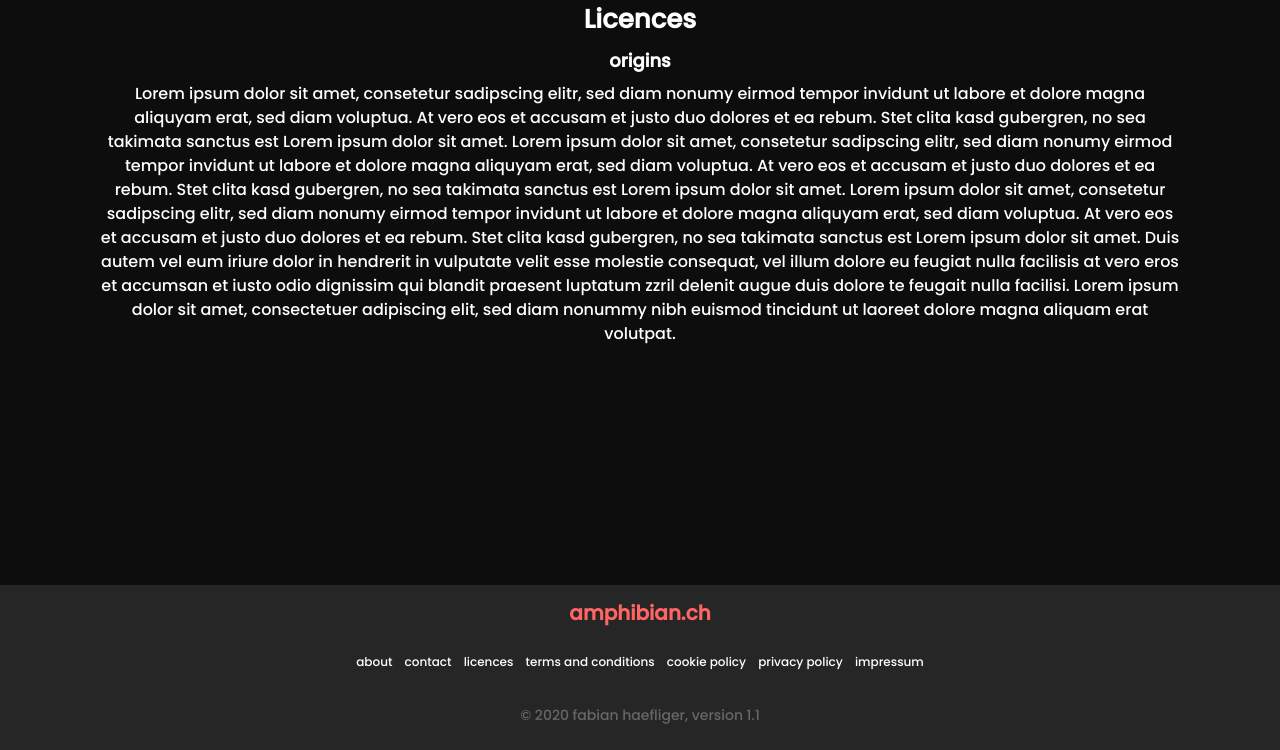
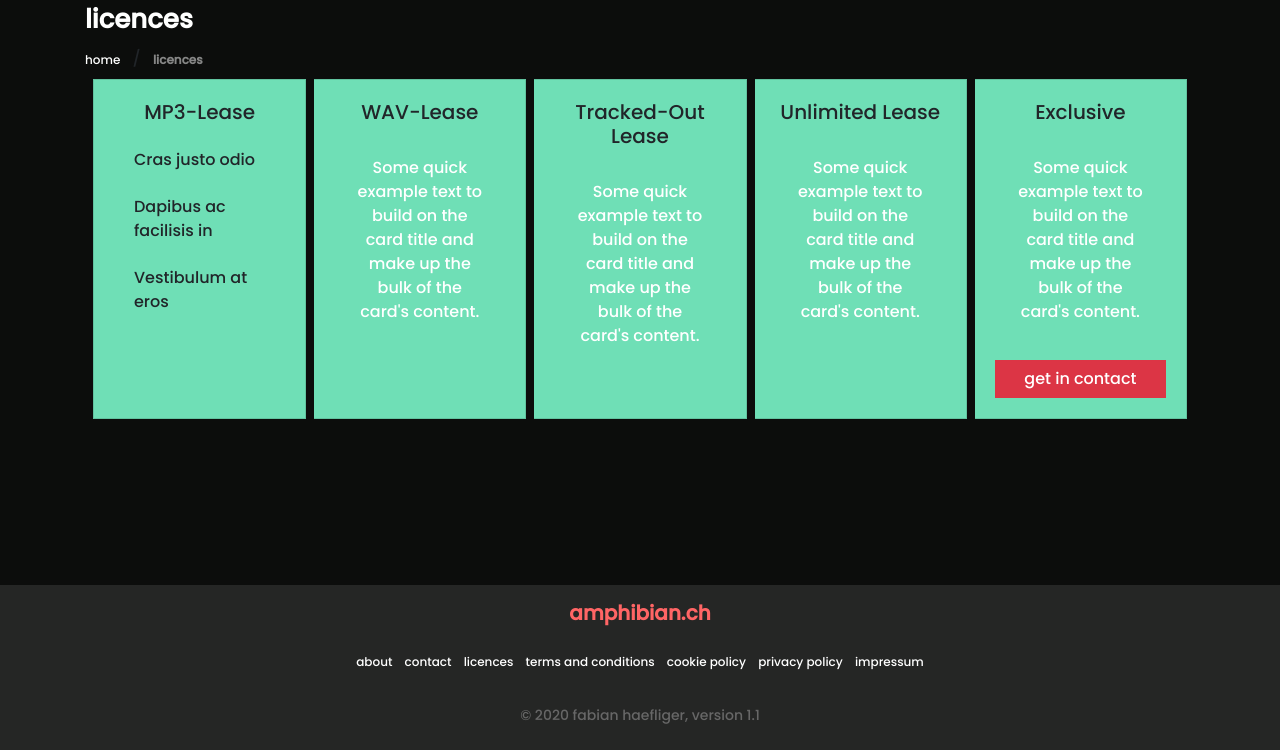
Before and after one commit to fabianhaef/amphibianecom, a Django app: page /licences/ in a window 1280 px wide. Shown: the part 50-800 px from the top of the page. Run offline with Django 3.2, Linux system fonts and the light colour scheme; data comes from the database, SQL or seed files in the repository; both versions use the stored data as it was after the commit; some libraries are stand-ins or nearby versions.

Commit message:
contact, about, licences, terms and conditions, cookie policy

```diff
--- a/amphibianecom/urls.py
+++ b/amphibianecom/urls.py
@@ -17,7 +17,7 @@ urlpatterns = [
     path('licences/', views.LicenceView.as_view(), name='licence'),
     path('terms-and-conditions/', views.TermsAndConditionsView.as_view(), name='terms-and-condition'),
     path('cookie-policy/', views.CookiePolicyView.as_view(), name='cookie-policy'),
-    path('privacy-policy/', views.CookiePolicyView.as_view(), name='privacy-policy'),
+    path('privacy-policy/', views.PrivacyPolicyView.as_view(), name='privacy-policy'),
     path('impressum/', views.ImpressumView.as_view(), name='impressum'),
 ]
 
--- a/static/style.css
+++ b/static/style.css
@@ -11,6 +11,7 @@
 
 * {
     margin: 0;
+    border-radius: 0 !important;
 }
 
 .main {
@@ -170,3 +171,22 @@ a:hover {
     color: white;
     opacity: 0.5;
 }
+
+.bootstrap-overrides-card {
+    margin: 8px;
+    background-color: var(--light-green);
+}
+
+.bootstrap-overrides-card:hover {
+    transform: scale(1.05);
+}
+
+.bootstrap-override-list-group-item {
+    background-color: var(--light-green);
+    border: none;
+    text-align: left;
+}
+
+.img-cover:hover {
+    transform: scale(1.02);
+}
--- a/templates/cart/home.html
+++ b/templates/cart/home.html
@@ -6,7 +6,7 @@
       <div class="row">
           {% for product in products %}
           <div class="col-lg-3 text-center">
-              <img src="{{product.image.url}}" alt="beat-cover" class="img-fluid">
+              <img src="{{product.image.url}}" alt="beat-cover" class="img-fluid img-cover">
               <a href="#" >
                   <h3 id="title-link">{{ product.title }}</h3>
               </a>
--- a/templates/cookie-policy.html
+++ b/templates/cookie-policy.html
@@ -2,7 +2,7 @@
 {% block content %}
 
 <div class="container">
-    <h2>cookie-policy</h2>
+    <h2>cookie policy</h2>
 </div>
 
 <div class="">
@@ -16,7 +16,7 @@
         </div>
     </div>
 </div>
-
+<br>
 <div class="container">
     <div class="col-md-12 text-center">
             <h3>origins</h3>
--- a/templates/licence.html
+++ b/templates/licence.html
@@ -1,24 +1,62 @@
 {% extends "base.html" %}
 {% block content %}
 <div class="container">
-    <div class="col-md-12 text-center">
-        <h2>Licences</h2>
+    <h2>licences</h2>
+</div>
 
-            <h3>origins</h3>
-            <p>Lorem ipsum dolor sit amet, consetetur sadipscing elitr, sed diam nonumy eirmod tempor invidunt ut labore
-                et dolore magna aliquyam erat, sed diam voluptua. At vero eos et accusam et justo duo dolores et ea
-                rebum. Stet clita kasd gubergren, no sea takimata sanctus est Lorem ipsum dolor sit amet. Lorem ipsum
-                dolor sit amet, consetetur sadipscing elitr, sed diam nonumy eirmod tempor invidunt ut labore et dolore
-                magna aliquyam erat, sed diam voluptua. At vero eos et accusam et justo duo dolores et ea rebum. Stet
-                clita kasd gubergren, no sea takimata sanctus est Lorem ipsum dolor sit amet. Lorem ipsum dolor sit
-                amet, consetetur sadipscing elitr, sed diam nonumy eirmod tempor invidunt ut labore et dolore magna
-                aliquyam erat, sed diam voluptua. At vero eos et accusam et justo duo dolores et ea rebum. Stet clita
-                kasd gubergren, no sea takimata sanctus est Lorem ipsum dolor sit amet.
-                Duis autem vel eum iriure dolor in hendrerit in vulputate velit esse molestie consequat, vel illum
-                dolore eu feugiat nulla facilisis at vero eros et accumsan et iusto odio dignissim qui blandit praesent
-                luptatum zzril delenit augue duis dolore te feugait nulla facilisi. Lorem ipsum dolor sit amet,
-                consectetuer adipiscing elit, sed diam nonummy nibh euismod tincidunt ut laoreet dolore magna
-                aliquam erat volutpat.
+<div class="">
+    <div class="container">
+        <div class="row">
+            <div class="col-md-12 mb-0">
+                <a href="{% url 'home' %}">home</a>
+                <span class="mx-2 mb-0">/</span>
+                <strong class="current-page">licences</strong>
+            </div>
+        </div>
+    </div>
+</div>
+
+<div class="container">
+    <div class="row">
+        <div class="col-12">
+            <div class="card-group">
+                <div class="card text-center bootstrap-overrides-card">
+                    <div class="card-body">
+                        <h5 class="card-title">MP3-Lease</h5>
+                        <ul class="list-group">
+                            <li class="list-group-item bootstrap-override-list-group-item">Cras justo odio</li>
+                            <li class="list-group-item bootstrap-override-list-group-item">Dapibus ac facilisis in</li>
+                            <li class="list-group-item bootstrap-override-list-group-item">Vestibulum at eros</li>
+                        </ul>
+                    </div>
+                </div>
+                <div class="card text-center bootstrap-overrides-card">
+                    <div class="card-body">
+                        <h5 class="card-title">WAV-Lease</h5>
+                        <p class="card-body">Some quick example text to build on the card title and make up the bulk of the card's content.</p>
+                    </div>
+                </div>
+                <div class="card text-center bootstrap-overrides-card" >
+                    <div class="card-body">
+                        <h5 class="card-title">Tracked-Out Lease</h5>
+                        <p class="card-body">Some quick example text to build on the card title and make up the bulk of the card's content.</p>
+                    </div>
+                </div>
+                <div class="card text-center bootstrap-overrides-card">
+                    <div class="card-body">
+                        <h5 class="card-title">Unlimited Lease</h5>
+                        <p class="card-body">Some quick example text to build on the card title and make up the bulk of the card's content.</p>
+                    </div>
+                </div>
+                <div class="card text-center bootstrap-overrides-card">
+                    <div class="card-body">
+                        <h5 class="card-title">Exclusive</h5>
+                        <p class="card-body">Some quick example text to build on the card title and make up the bulk of the card's content.</p>
+                        <a href="{% url 'contact' %}" class="btn btn-danger btn-block">get in contact</a>
+                    </div>
+                </div>
+            </div>
+        </div>
     </div>
 </div>
 <br>
```
Also changed, not shown: templates/about.html (+20 -3 lines), templates/contact.html (+5 -4 lines), templates/impressum.html (+17 -2 lines), templates/privacy-policy.html (+17 -2 lines), templates/terms-and-condition.html (+17 -2 lines), db.sqlite3.
